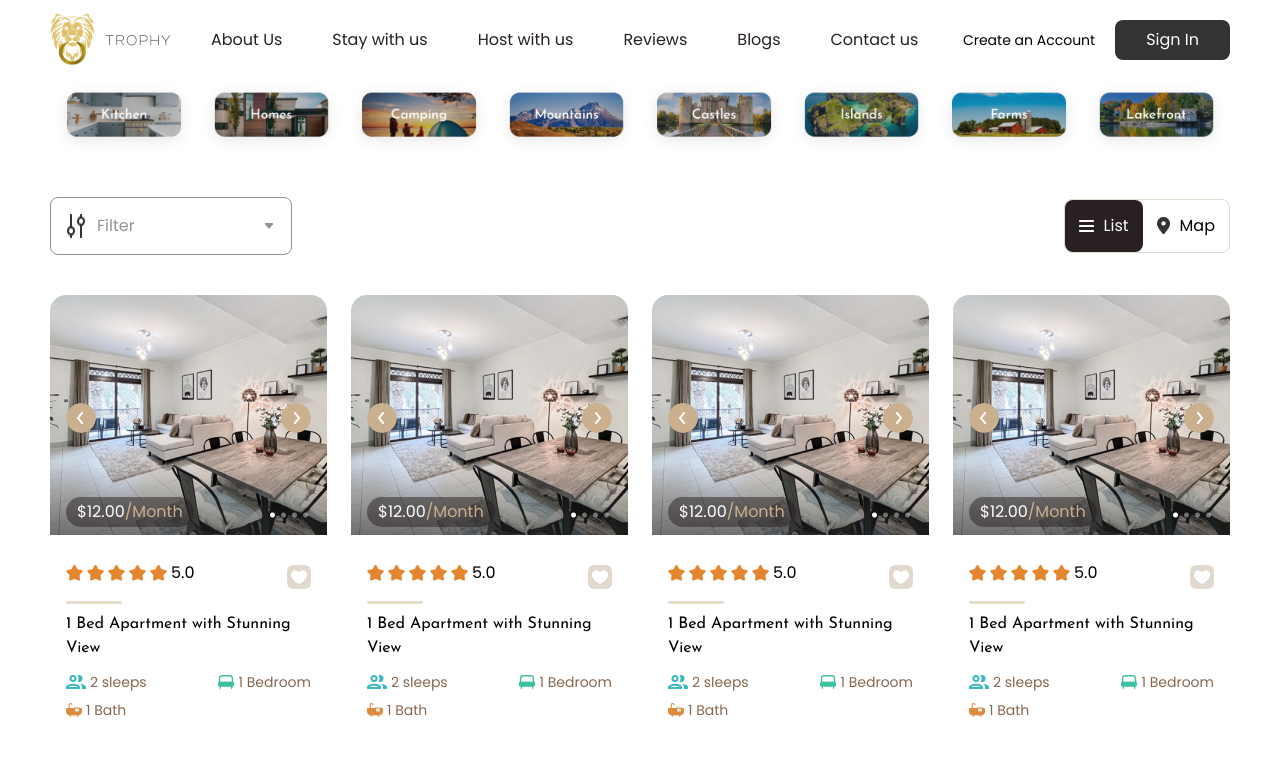
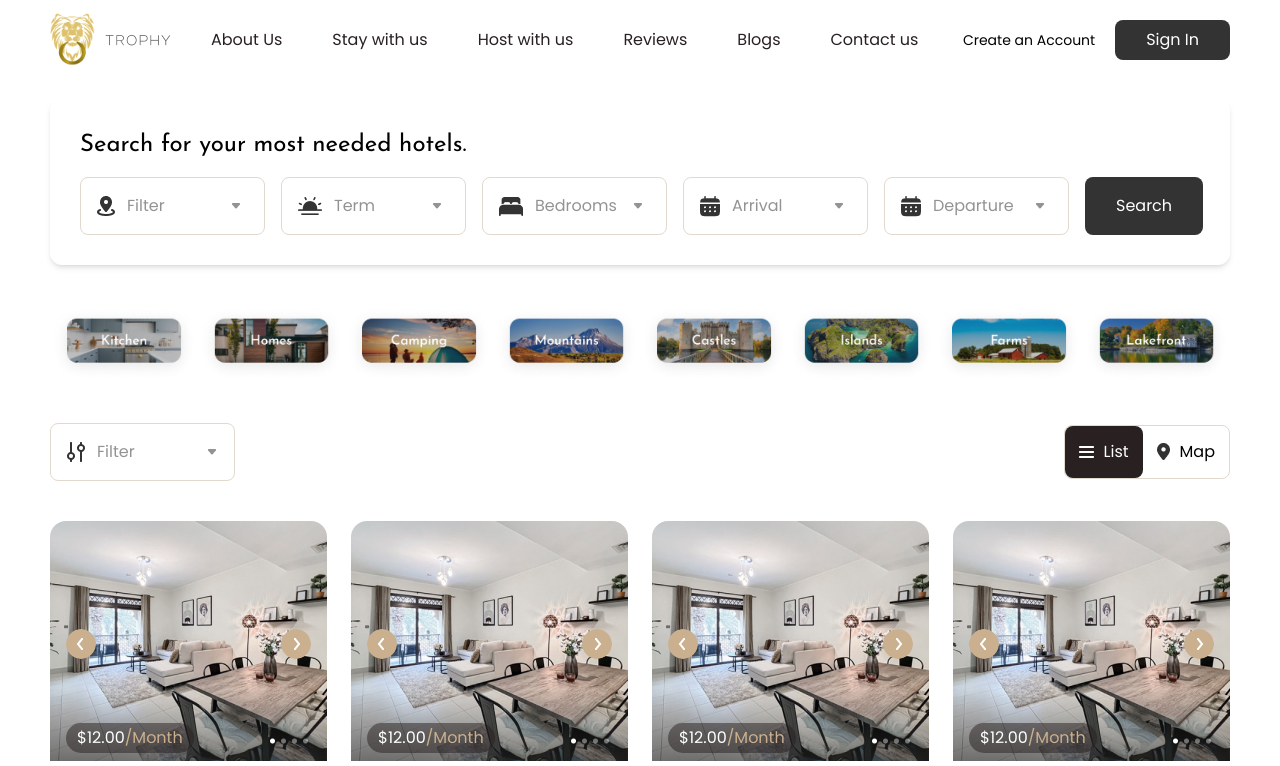
Before and after one commit to devolego/Trophystays-website, a Next.js app: page /stay-with-us in a window 1280 px wide. Shown: the top 766 px of the page. Built offline with nearby package versions, Linux system fonts and the light colour scheme.

Commit message:
updated stay-with-us filter dropdown

```diff
--- a/components/Common/Dropdown.tsx
+++ b/components/Common/Dropdown.tsx
@@ -1,14 +1,32 @@
 import Image from "next/image";
-import React from "react";
+import React, { useState } from "react";
 import filterIcon from "../../images/filter-icon.png";
+import { arrivalItems } from "../../utils/utilsItems";
 
 const Dropdown = () => {
+  const [filtreMenu, setFilterMenu] = useState(false);
   return (
-    <div className="relative flex p-4 border rounded-lg border-darkGrey w-max">
-      <Image src={filterIcon} alt="" className="mr-3" />
-      <p className="text-base text-darkGrey after:bg-down-arrow after:absolute after:top-[50%] after:right-4 after:-translate-y-2/4 max-sm:pr-[50px] pr-[140px] after:w-3 after:bg-no-repeat after:h-2 after:bg-center">
-        Filter
-      </p>
+    <div className="relative">
+      <div
+        className="flex p-4 border rounded-lg border-greyishBrown relative cursor-pointer xl:w-[185px] w-full max-md:py-2"
+        onClick={() => setFilterMenu(!filtreMenu)}
+      >
+        <Image src={filterIcon} alt="" className="mr-3 object-contain" />
+        <p className="text-base text-darkGrey after:bg-down-arrow after:absolute after:top-[50%] after:right-4 after:-translate-y-2/4 max-sm:pr-[50px] pr-[140px] after:w-3 after:bg-no-repeat after:h-2 after:bg-center">
+          Filter
+        </p>
+      </div>
+      {filtreMenu && (
+        <div className="p-4 rounded-xl grid grid-cols-2 bg-white mt-2 absolute z-[1] bg-white w-full top-[100%]">
+          {arrivalItems.map((items, index) => {
+            return (
+              <div key={index} className="text-base">
+                {items}
+              </div>
+            );
+          })}
+        </div>
+      )}
     </div>
   );
 };
--- a/components/Hotel/listing.tsx
+++ b/components/Hotel/listing.tsx
@@ -8,7 +8,7 @@ import FilterOptions from "./filterOptions";
 const HotelListing = () => {
   return (
     <div>
-      {/* <SearchBox searchClasses="mt-[20px] mb-10" /> */}
+      <SearchBox searchClasses="mt-[20px] mb-10" />
       <FilterImgTile />
       <FilterOptions />
       <div className="grid grid-cols-4 gap-6 hotel-suggestion max-lg:grid-cols-1">
```
